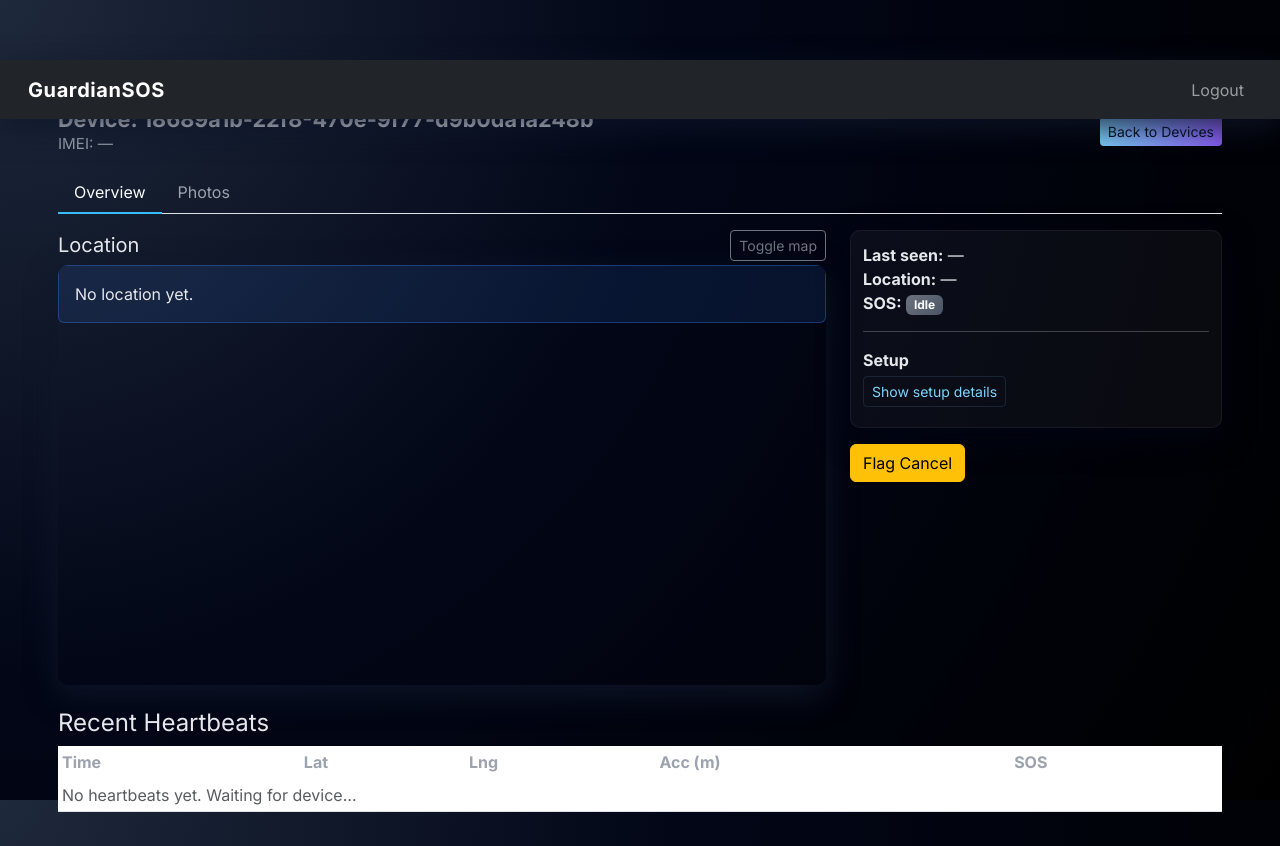
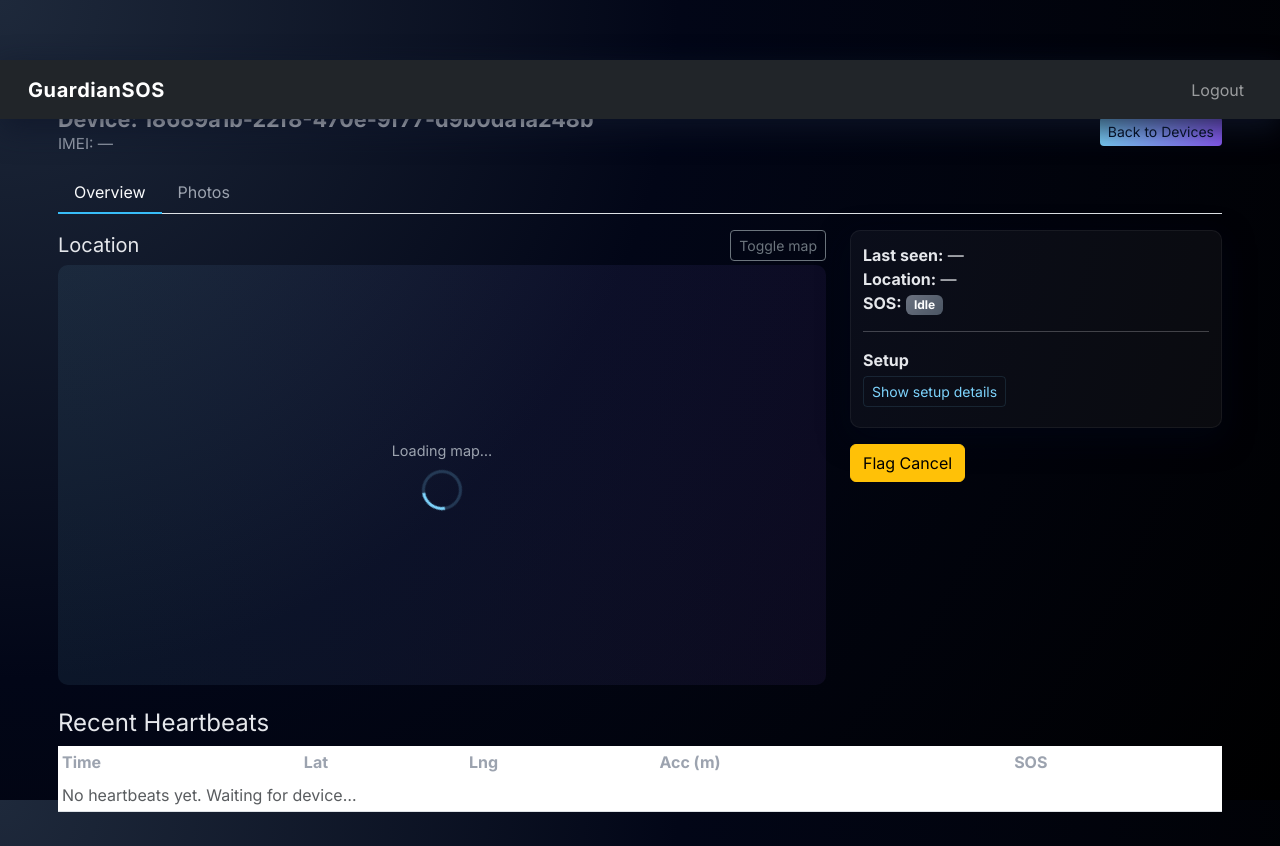
Before and after one commit to Mhmhm1/GuardianSOSServer, a Flask app: page /device/18689a1b-22f8-470e-9f77-d9b0da1a248b in a window 1280 px wide. Run offline with Flask 3, Linux system fonts and the light colour scheme; a user stored in the database is signed in.

Commit message:
UI: add map loading skeleton and deferred Leaflet init

```diff
--- a/templates/device.html
+++ b/templates/device.html
@@ -26,7 +26,13 @@
           <button class="btn btn-sm btn-outline-secondary" type="button" data-bs-toggle="collapse" data-bs-target="#map-collapse" aria-expanded="true" aria-controls="map-collapse">Toggle map</button>
         </div>
         <div id="map-collapse" class="collapse show">
-          <div id="map" style="height:420px;border-radius:10px;overflow:hidden"></div>
+          <div id="map-loader" style="height:420px;border-radius:10px;overflow:hidden;background:linear-gradient(90deg,rgba(125,211,252,0.08),rgba(139,92,246,0.08));position:relative;display:flex;align-items:center;justify-content:center">
+            <div style="text-align:center;color:#9ca3af">
+              <div style="font-size:0.9rem;margin-bottom:8px">Loading map…</div>
+              <div style="width:40px;height:40px;border:3px solid rgba(125,211,252,0.2);border-top-color:#7dd3fc;border-radius:50%;animation:spin 1s linear infinite;margin:0 auto"></div>
+            </div>
+          </div>
+          <div id="map" style="height:420px;border-radius:10px;overflow:hidden;display:none"></div>
         </div>
       </div>
       <div class="col-md-4">
@@ -111,12 +117,22 @@
   const lat = {{ device.last_lat or 'null' }};
   const lng = {{ device.last_lng or 'null' }};
   if (lat && lng) {
+    function initMap() {
+      try {
         const map = L.map('map').setView([lat, lng], 15);
         L.tileLayer('https://{s}.tile.openstreetmap.org/{z}/{x}/{y}.png', {
           maxZoom: 19,
           attribution: '&copy; OpenStreetMap contributors'
         }).addTo(map);
         L.marker([lat, lng]).addTo(map);
+        // ensure map renders correctly after CSS/layout
+        setTimeout(() => { try { map.invalidateSize(); } catch (e) {} }, 200);
+      } catch (e) {
+        // If Leaflet isn't loaded yet, try again shortly
+        setTimeout(initMap, 150);
+      }
+    }
+    if (document.readyState === 'complete') initMap(); else window.addEventListener('load', initMap);
   } else {
     document.getElementById('map').innerHTML = '<div class="alert alert-info">No location yet.</div>';
   }
@@ -169,19 +185,44 @@
     setInterval(refreshIfVisible, 15000);
   })();
 </script>
+<style>
+  @keyframes spin {
+    to { transform: rotate(360deg); }
+  }
+</style>
 <script>
-  (function() {
-    if (!lat || !lng) return;
-    const placeEl = document.getElementById('place-name');
-    if (!placeEl) return;
-    fetch('https://nominatim.openstreetmap.org/reverse?format=jsonv2&lat=' + encodeURIComponent(lat) + '&lon=' + encodeURIComponent(lng))
-      .then(function(r) { return r.json(); })
-      .then(function(d) {
-        if (d && d.display_name) {
-          placeEl.textContent = ' · ' + d.display_name;
+  const lat = {{ device.last_lat or 'null' }};
+  const lng = {{ device.last_lng or 'null' }};
+  if (lat && lng) {
+    function initMap() {
+      try {
+        const mapEl = document.getElementById('map');
+        const loaderEl = document.getElementById('map-loader');
+        const map = L.map('map').setView([lat, lng], 15);
+        L.tileLayer('https://{s}.tile.openstreetmap.org/{z}/{x}/{y}.png', {
+          maxZoom: 19,
+          attribution: '&copy; OpenStreetMap contributors'
+        }).addTo(map);
+        L.marker([lat, lng]).addTo(map);
+        // Ensure map renders correctly after CSS/layout
+        setTimeout(() => {
+          try {
+            map.invalidateSize();
+            mapEl.style.display = 'block';
+            if (loaderEl) loaderEl.style.display = 'none';
+          } catch (e) {}
+        }, 200);
+      } catch (e) {
+        // If Leaflet isn't loaded yet, try again shortly
+        setTimeout(initMap, 150);
       }
-      })
-      .catch(function() {});
-  })();
+    }
+    if (document.readyState === 'complete') initMap(); else window.addEventListener('load', initMap);
+  } else {
+    const loaderEl = document.getElementById('map-loader');
+    const mapEl = document.getElementById('map');
+    if (loaderEl) loaderEl.innerHTML = '<div class="alert alert-info">No location yet.</div>';
+    if (mapEl) mapEl.innerHTML = '';
+  }
 </script>
 {% endblock %}
```
Lines whose indentation alone changed are shown as unchanged.
